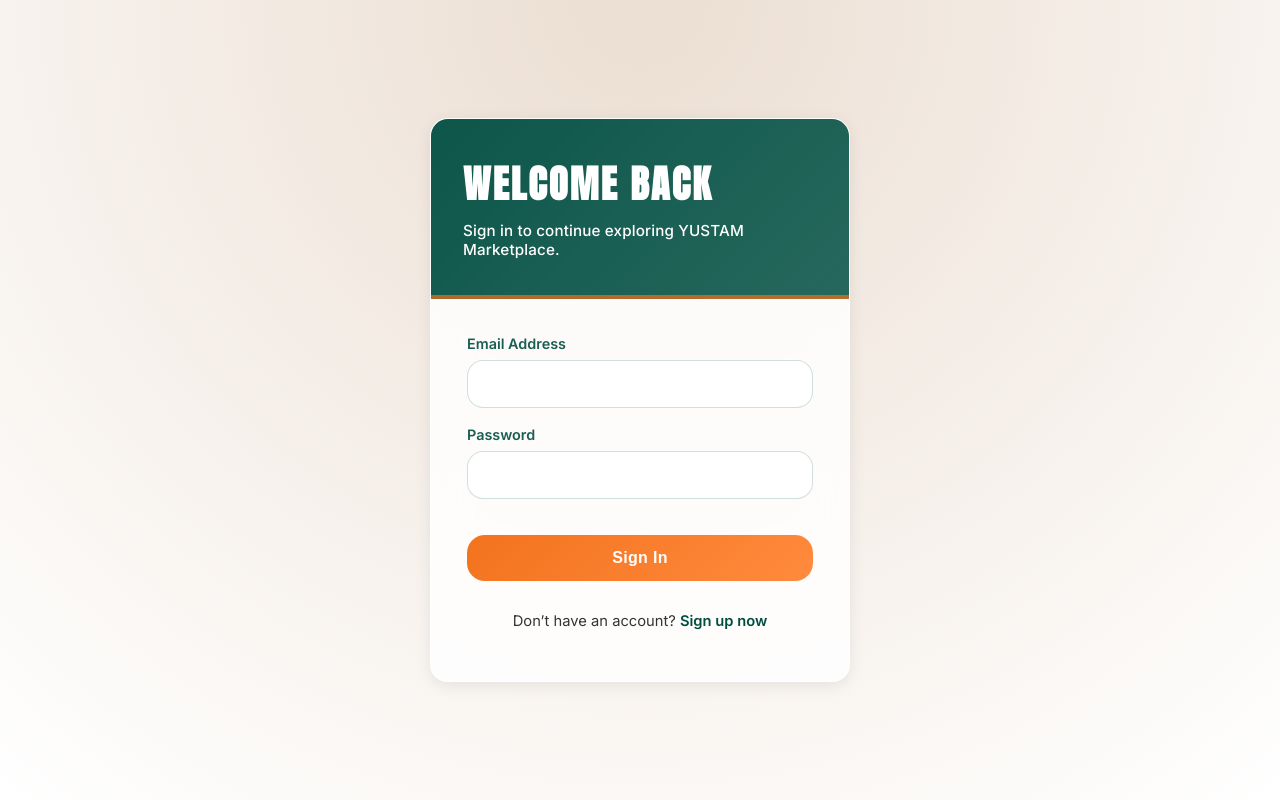
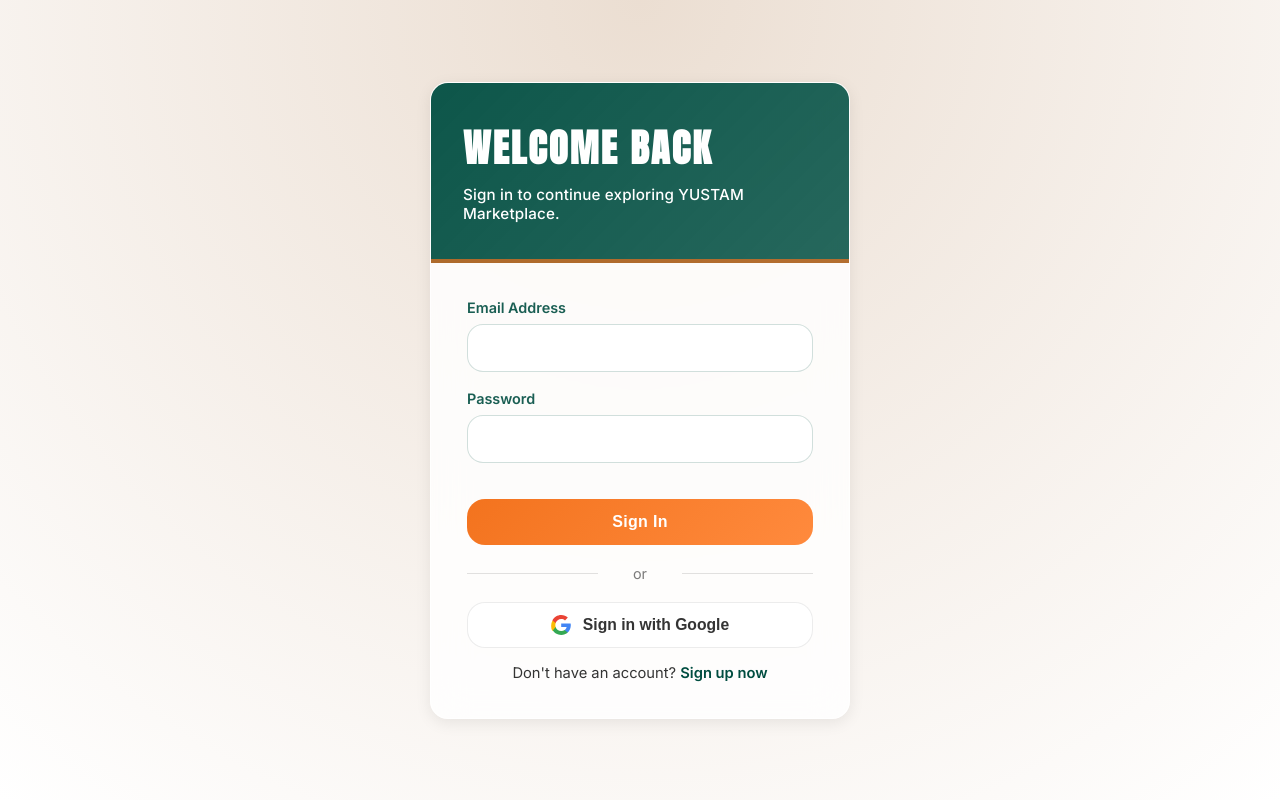
Before and after one commit to Sulaymaanabubakr/yustam, a PHP site: page /buyer-login.php in a window 1280 px wide. Run offline with PHP 8.4, Linux system fonts and the light colour scheme; some libraries are stand-ins or nearby versions.

Commit message:
updated buyer login and sign up

```diff
--- /dev/null
+++ b/buyer-login.js
@@ -0,0 +1,66 @@
+import { auth, provider, signInWithPopup } from './firebase.js';
+
+const googleBtn = document.getElementById('googleBtn');
+const toast = document.getElementById('authToast');
+
+const showToast = (message, timeout = 2800) => {
+  if (!toast) return;
+  toast.textContent = message;
+  toast.classList.add('is-visible');
+  if (timeout) {
+    setTimeout(() => {
+      toast.classList.remove('is-visible');
+    }, timeout);
+  }
+};
+
+const hideToast = () => toast?.classList.remove('is-visible');
+
+const setGoogleLoading = (loading) => {
+  if (!googleBtn) return;
+  googleBtn.disabled = loading;
+  googleBtn.classList.toggle('loading', loading);
+  const label = googleBtn.querySelector('.google-label');
+  if (label) {
+    label.textContent = loading ? 'Connecting…' : 'Sign in with Google';
+  }
+};
+
+googleBtn?.addEventListener('click', async () => {
+  hideToast();
+  setGoogleLoading(true);
+  try {
+    const result = await signInWithPopup(auth, provider);
+    const user = result.user;
+
+    const formData = new FormData();
+    formData.append('email', user.email);
+    formData.append('name', user.displayName || '');
+    formData.append('provider', 'google');
+
+    const response = await fetch('buyer-google-login.php', {
+      method: 'POST',
+      body: formData,
+    });
+
+    const data = await response.json().catch(() => null);
+
+    if (!response.ok || !data || !data.success) {
+      throw new Error(data?.message || 'Unable to sign in with Google.');
+    }
+
+    showToast(data.message || 'Signed in successfully. Redirecting…');
+    window.location.href = data.redirect || 'buyer-dashboard.php';
+  } catch (error) {
+    console.error('Buyer Google sign-in error:', error);
+    showToast(error.message || 'Google sign-in failed. Please try again.');
+  } finally {
+    setGoogleLoading(false);
+  }
+});
+
+const initialError = window.__BUYER_AUTH_ERROR__ || '';
+if (initialError) {
+  showToast(initialError);
+  window.__BUYER_AUTH_ERROR__ = '';
+}
--- a/buyer-login.php
+++ b/buyer-login.php
@@ -94,6 +94,38 @@
             gap: 18px;
         }
 
+        .divider {
+            position: relative;
+            text-align: center;
+            font-size: 0.9rem;
+            color: rgba(17, 17, 17, 0.55);
+            margin: 4px 0;
+        }
+
+        .divider span {
+            position: relative;
+            padding: 0 12px;
+            background: transparent;
+        }
+
+        .divider::before,
+        .divider::after {
+            content: '';
+            position: absolute;
+            top: 50%;
+            width: 38%;
+            height: 1px;
+            background: rgba(17, 17, 17, 0.12);
+        }
+
+        .divider::before {
+            left: 0;
+        }
+
+        .divider::after {
+            right: 0;
+        }
+
         .field-group {
             display: grid;
             gap: 8px;
@@ -146,9 +178,45 @@
             box-shadow: 0 16px 24px rgba(243, 115, 30, 0.3);
         }
 
+        .google-btn {
+            border: 1px solid rgba(17, 17, 17, 0.08);
+            border-radius: 18px;
+            padding: 12px 18px;
+            background: #ffffff;
+            display: flex;
+            align-items: center;
+            justify-content: center;
+            gap: 12px;
+            font-weight: 600;
+            font-size: 0.98rem;
+            color: rgba(17, 17, 17, 0.85);
+            cursor: pointer;
+            transition: transform 0.2s ease, box-shadow 0.2s ease, opacity 0.2s ease;
+        }
+
+        .google-btn:hover {
+            transform: translateY(-1px);
+            box-shadow: 0 12px 22px rgba(0, 0, 0, 0.12);
+        }
+
+        .google-btn.loading {
+            opacity: 0.75;
+            pointer-events: none;
+        }
+
+        .google-icon {
+            width: 20px;
+            height: 20px;
+        }
+
+        .google-label {
+            position: relative;
+        }
+
         .auth-switch {
             text-align: center;
             font-size: 0.92rem;
+            margin: 0;
         }
 
         .auth-switch a {
@@ -205,28 +273,42 @@
             </div>
             <div class="auth-footer">
                 <button type="submit" class="action-button">Sign In</button>
-                <p class="auth-switch">Don’t have an account? <a href="buyer-register.php">Sign up now</a></p>
+                <div class="divider"><span>or</span></div>
+                <button type="button" class="google-btn" id="googleBtn">
+                    <svg
+                        class="google-icon"
+                        xmlns="http://www.w3.org/2000/svg"
+                        viewBox="0 0 533.5 544.3"
+                        aria-hidden="true"
+                    >
+                        <path
+                            fill="#4285f4"
+                            d="M533.5 278.4c0-17.4-1.6-34.1-4.6-50.4H272.1v95.3h146.9c-6.3 34-25.2 62.8-53.6 82.1v68.2h86.7c50.8-46.8 81.4-115.6 81.4-195.2z"
+                        />
+                        <path
+                            fill="#34a853"
+                            d="M272.1 544.3c72.9 0 134-24.1 178.6-65.7l-86.7-68.2c-24.1 16.3-55 26-91.9 26-70.5 0-130.3-47.6-151.6-111.4H31.6v69.9c44.7 88.5 136.8 148 240.5 148z"
+                        />
+                        <path
+                            fill="#fbbc04"
+                            d="M120.5 325c-10.9-32.5-10.9-67.6 0-100.1V155H31.6c-44.7 88.5-44.7 193.7 0 282.2L120.5 325z"
+                        />
+                        <path
+                            fill="#ea4335"
+                            d="M272.1 107.7c39.6 0 75.3 13.6 103.4 40.2l77.6-77.6C405.9 24.1 345 0 272.1 0 168.4 0 76.3 59.5 31.6 148l88.9 69.9c21.3-63.8 81.1-110.2 151.6-110.2z"
+                        />
+                    </svg>
+                    <span class="google-label">Sign in with Google</span>
+                </button>
+                <p class="auth-switch">Don't have an account? <a href="buyer-register.php">Sign up now</a></p>
             </div>
         </form>
     </div>
     <div class="toast" id="authToast">Incorrect email or password</div>
-  <script src="theme-manager.js" defer></script>
-<script>
-        const toast = document.getElementById('authToast');
-        const hasError = <?= $errorMessage ? 'true' : 'false' ?>;
-
-        function showToast(message) {
-            if (!toast) return;
-            toast.textContent = message;
-            toast.classList.add('is-visible');
-            setTimeout(() => {
-                toast.classList.remove('is-visible');
-            }, 2800);
-        }
-
-        if (hasError) {
-            showToast('<?= htmlspecialchars($errorMessage ?: 'Incorrect email or password') ?>');
-        }
+    <script>
+        window.__BUYER_AUTH_ERROR__ = <?= json_encode($errorMessage) ?>;
     </script>
+    <script src="theme-manager.js" defer></script>
+    <script type="module" src="buyer-login.js"></script>
 </body>
 </html>
--- a/buyer-register.php
+++ b/buyer-register.php
@@ -55,7 +55,7 @@
 
     if (!$errors) {
         $passwordHash = password_hash($password, PASSWORD_DEFAULT);
-        $buyer = yustam_buyers_create($name, $email, $phone, $passwordHash);
+        $buyer = yustam_buyers_create($name, $email, $phone, $passwordHash, 'email');
 
         $_SESSION['buyer_id'] = $buyer['id'];
         $_SESSION['buyer_name'] = $buyer['name'];
--- a/buyer-storage.php
+++ b/buyer-storage.php
@@ -30,6 +30,7 @@
     `email` VARCHAR(150) NOT NULL UNIQUE,
     `phone` VARCHAR(30) DEFAULT NULL,
     `password` VARCHAR(255) NOT NULL,
+    `provider` VARCHAR(30) DEFAULT 'email',
     `joined_at` DATETIME NOT NULL DEFAULT CURRENT_TIMESTAMP,
     PRIMARY KEY (`id`)
 ) ENGINE=InnoDB DEFAULT CHARSET=utf8mb4 COLLATE=utf8mb4_unicode_ci
@@ -38,12 +39,19 @@
     if (!$conn->query($sql)) {
         throw new RuntimeException('Unable to ensure buyers table exists: ' . $conn->error);
     }
+
+    $providerColumn = $conn->query("SHOW COLUMNS FROM `buyers` LIKE 'provider'");
+    if ($providerColumn && $providerColumn->num_rows === 0) {
+        if (!$conn->query("ALTER TABLE `buyers` ADD COLUMN `provider` VARCHAR(30) DEFAULT 'email' AFTER `password`")) {
+            throw new RuntimeException('Unable to add provider column to buyers table: ' . $conn->error);
+        }
+    }
 }
 
 /**
  * Inserts a new buyer record.
  */
-function yustam_buyers_create(string $name, string $email, string $phone, string $passwordHash): array
+function yustam_buyers_create(string $name, string $email, string $phone, string $passwordHash, string $provider = 'email'): array
 {
     $conn = yustam_buyers_connection();
     $lowerEmail = strtolower($email);
@@ -51,14 +59,14 @@
     $joinedAt = gmdate('Y-m-d H:i:s');
 
     $stmt = $conn->prepare(
-        'INSERT INTO buyers (name, email, phone, password, joined_at) VALUES (?, ?, ?, ?, ?)'
+        'INSERT INTO buyers (name, email, phone, password, provider, joined_at) VALUES (?, ?, ?, ?, ?, ?)'
     );
 
     if (!$stmt) {
         throw new RuntimeException('Failed to prepare buyer insert statement: ' . $conn->error);
     }
 
-    $stmt->bind_param('sssss', $name, $lowerEmail, $normalizedPhone, $passwordHash, $joinedAt);
+    $stmt->bind_param('ssssss', $name, $lowerEmail, $normalizedPhone, $passwordHash, $provider, $joinedAt);
 
     if (!$stmt->execute()) {
         $error = $stmt->error;
@@ -75,6 +83,7 @@
         'email' => $lowerEmail,
         'phone' => $normalizedPhone,
         'password' => $passwordHash,
+        'provider' => $provider,
         'joined_at' => $joinedAt,
     ];
 }
@@ -85,7 +94,7 @@
 function yustam_buyers_find_by_email(string $email): ?array
 {
     $conn = yustam_buyers_connection();
-    $stmt = $conn->prepare('SELECT id, name, email, phone, password, joined_at FROM buyers WHERE email = ? LIMIT 1');
+    $stmt = $conn->prepare('SELECT id, name, email, phone, password, provider, joined_at FROM buyers WHERE email = ? LIMIT 1');
 
     if (!$stmt) {
         throw new RuntimeException('Failed to prepare buyer lookup statement: ' . $conn->error);
@@ -109,7 +118,7 @@
 function yustam_buyers_find(int $id): ?array
 {
     $conn = yustam_buyers_connection();
-    $stmt = $conn->prepare('SELECT id, name, email, phone, password, joined_at FROM buyers WHERE id = ? LIMIT 1');
+    $stmt = $conn->prepare('SELECT id, name, email, phone, password, provider, joined_at FROM buyers WHERE id = ? LIMIT 1');
 
     if (!$stmt) {
         throw new RuntimeException('Failed to prepare buyer lookup statement: ' . $conn->error);
```
Also changed, not shown: buyer-google-login.php (added, +81 -0 lines).
